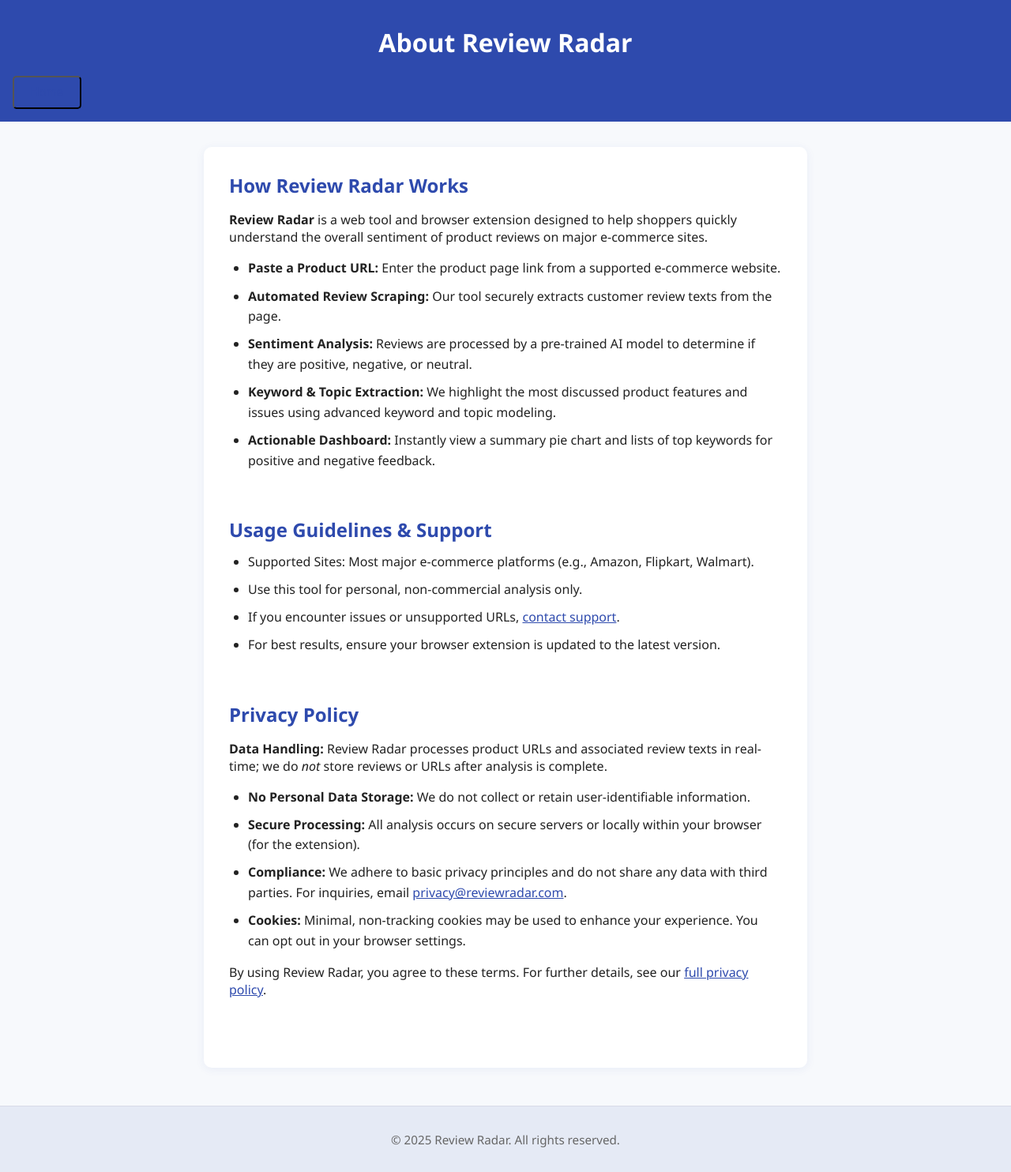
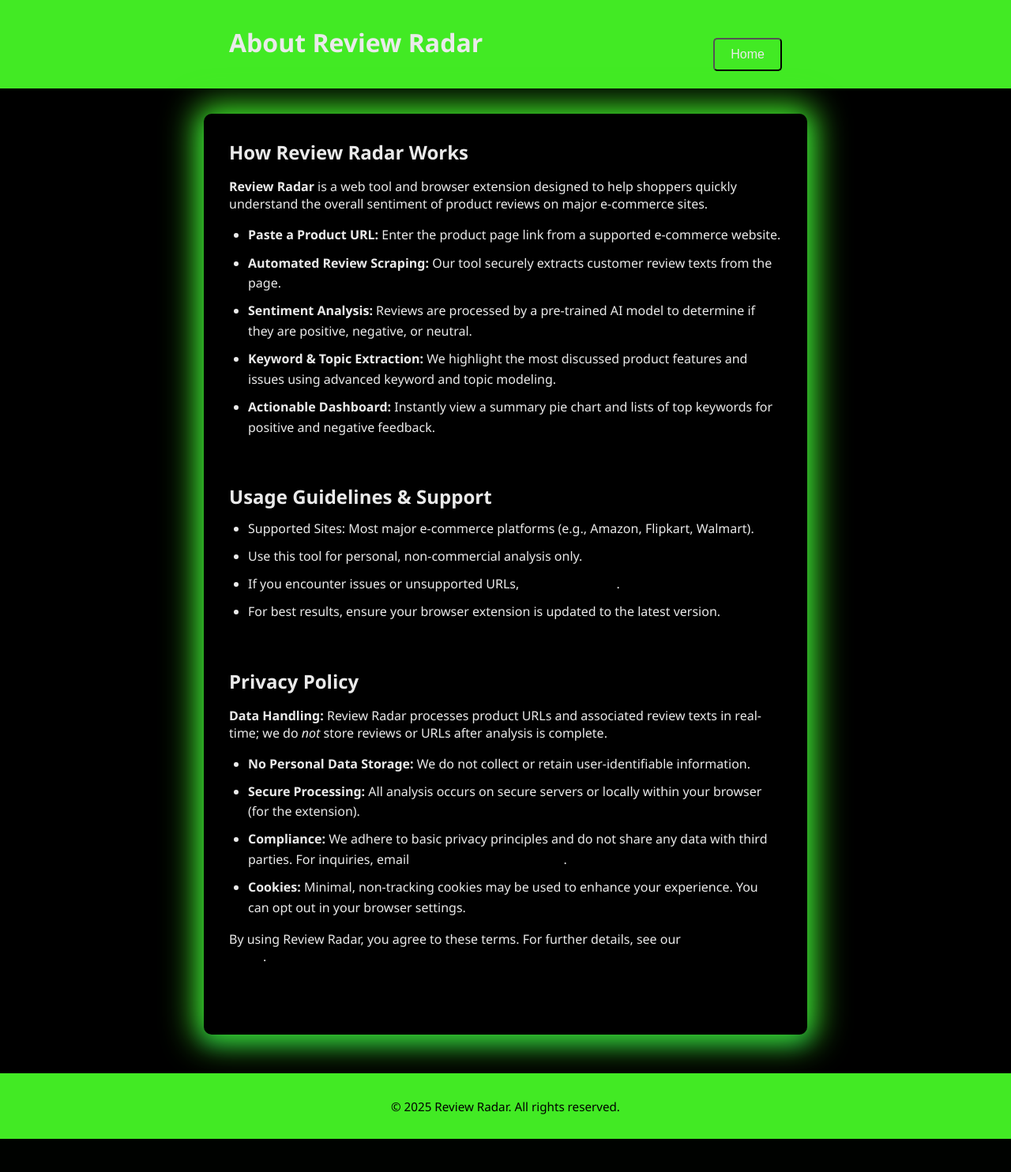
Before and after one commit to michellealoz/BitNBuild-25_4-errors, a Django app: template Core/main/templates/main/about-help-privacy.html in a window 1280 px wide. Shown: the whole page at 79% size. After the commit the page ends 1442 px from the top, so only its background shows below. Run offline with Django 5.2, Linux system fonts and the light colour scheme; the template is opened without the code that fills it, so the values that code supplies are empty.

Commit message:
ADDED NEON COLORS

```diff
--- a/Core/main/templates/main/about-help-privacy.html
+++ b/Core/main/templates/main/about-help-privacy.html
@@ -5,28 +5,47 @@
     <title>Review Radar - About & Privacy</title>
     <meta name="viewport" content="width=device-width, initial-scale=1">
     <style>
+        :root {
+    --neon-green: #42ea24; /* Neon Green */
+    --neon-blue: #00F0FF;  /* Electric Cyan */
+    --neon-pink: #FF4DFF;  /* Neon Pink */
+    --dark-bg: #000000;    /* True Black */
+    --text-light: #EAEAEA; /* Soft white for readability */
+}
     body {
         font-family: 'Segoe UI', Arial, sans-serif;
-        background: #f7f9fc;
-        color: #222;
+        background: var(--dark-bg);
+        color: var(--text-light);
         margin: 0;
         padding: 0;
     }
 
     header {
-        background: #2e4aad;
-        color: #fff;
+        background:  var(--neon-green);
+
+        color:  var(--text-light);
         padding: 2rem 1rem 1rem 1rem;
         text-align: center;
     }
+    .header-flex {
+    display: flex;
+    align-items: center;
+    justify-content: space-between;
+    max-width: 700px;
+    margin: 0 auto;
+}
+
 
     main {
         max-width: 700px;
         margin: 2rem auto;
-        background: #fff;
+        background:  var(--dark-bg);
         border-radius: 10px;
-        box-shadow: 0 2px 12px rgba(46, 74, 173, 0.07);
-        padding: 2rem 2rem 1.5rem 2rem;
+        box-shadow:
+        0 0 40px 10px var(--neon-green),
+        0 10px 24px 0 rgba(0, 240, 255, 0.3),
+        0 8px 32px 0 rgba(0,0,0,0.7);
+    padding: 2rem 2rem 1.5rem 2rem;
     }
 
     section {
@@ -39,7 +58,7 @@
     }
 
     h2 {
-        color: #2e4aad;
+        color:  var(--text-light);
         margin-bottom: 0.75rem;
     }
 
@@ -54,16 +73,16 @@
     }
 
     a {
-        color: #2e4aad;
+        color:  var(--dark-bg);
         text-decoration: underline;
     }
 
     a:hover {
-        color: #20387a;
+        color:  var(--dark-bg);
     }
     button {
-    background-color: var(--secondary-color);
-    color: var(--background-color);
+    background-color: var(--neon-green);
+    color: var(--text-light);
     padding: 10px 20px;
     border-radius: 5px;
     transition: background-color 0.3s ease;
@@ -75,17 +94,17 @@
     gap: 20px;
 }
 button:hover {
-    background-color: var(--base-color);
-    color: var(--secondary-color);
+    background-color: var(--neon-pink);
+    color: var(--text-light);
 }
 
     footer {
         text-align: center;
         font-size: 0.95rem;
-        color: #666;
-        background: #e5eaf5;
+        color:  var(--dark-bg);
+        background:  var(--neon-green);
         padding: 1rem 0;
-        border-top: 1px solid #d8dbe8;
+        border-top: 1px solid  var(--dark-bg);
         margin-top: 3rem;
     }
 
@@ -100,11 +119,13 @@ button:hover {
 </head>
 <body>
     <header>
+    <div class="header-flex">
         <h1>About Review Radar</h1>
-           <!--button-->
-           <a href ="http://127.0.0.1:5500/Core/main/templates/main/landing.html" style="text-decoration: none;">
-        <button id="backButton" > Home</button></a>
-    </header>
+        <a href="http://127.0.0.1:5500/Core/main/templates/main/landing.html" style="text-decoration: none;">
+            <button id="backButton">Home</button>
+        </a>
+    </div>
+</header>
 
     <main>
         <section class="about-section">
```
Also changed, not shown: Core/main/templates/main/landing.html (+35 -10 lines).
